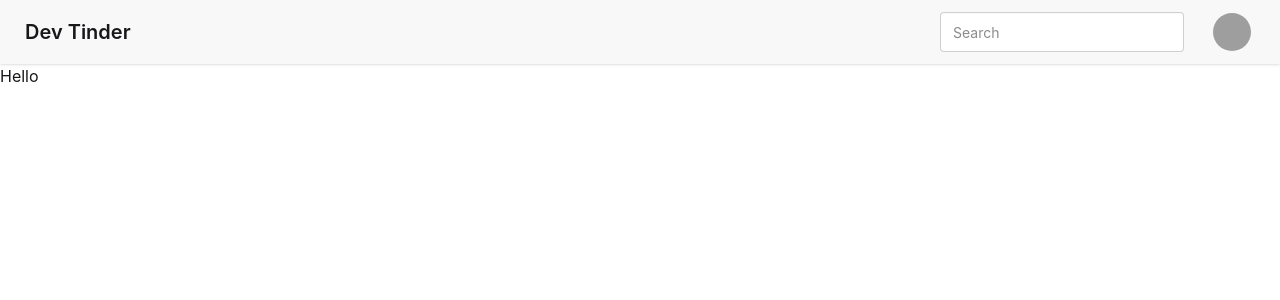
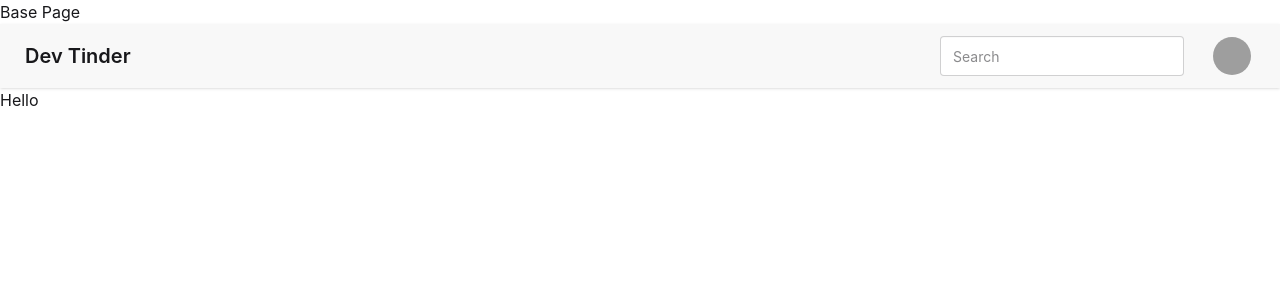
Before and after one commit to Yajnaseni96/devTinder-UI, a React (Vite) app in the folder devTinder-UI/: page / in a window 1280 px wide. Shown: the top 300 px of the page. Built offline with nearby package versions, Linux system fonts and the light colour scheme; grey boxes are pictures that could not be loaded.

Commit message:
Added router for Login

```diff
--- a/devTinder-UI/src/App.jsx
+++ b/devTinder-UI/src/App.jsx
@@ -1,10 +1,17 @@
 import { useState } from 'react'
 import './App.css'
 import NavBar from './NavBar'
+import {BrowserRouter, Routes, Route} from "react-router-dom";
 
 function App() {
   return (
     <>
+      <BrowserRouter basename="/">
+      <Routes>
+        <Route path='/' element={<div>Base Page</div>} />
+      <Route path='/login' element={<div>Login Page</div>} />
+      </Routes>
+      </BrowserRouter>
       <NavBar/>
       <div>Hello</div>
     </>
```
